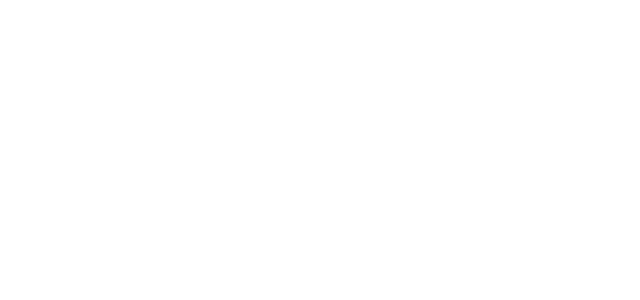
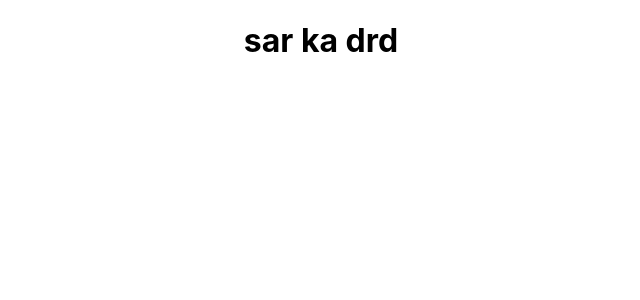
Before and after one commit to Javeria746/Enterprise-, a React (Create React App) app in the folder enterprise/: page / in a window 1280 px wide. Shown: the top 300 px of the page, without its empty margins (319-959 px from the left). Built offline with nearby package versions, Linux system fonts and the light colour scheme.

Commit message:
modified

```diff
--- a/enterprise/src/App.js
+++ b/enterprise/src/App.js
@@ -4,7 +4,7 @@
 function App() {
   return (
     <div className="App">
-
+      <h1>sar ka drd</h1>
     </div>
   );
 }
```
